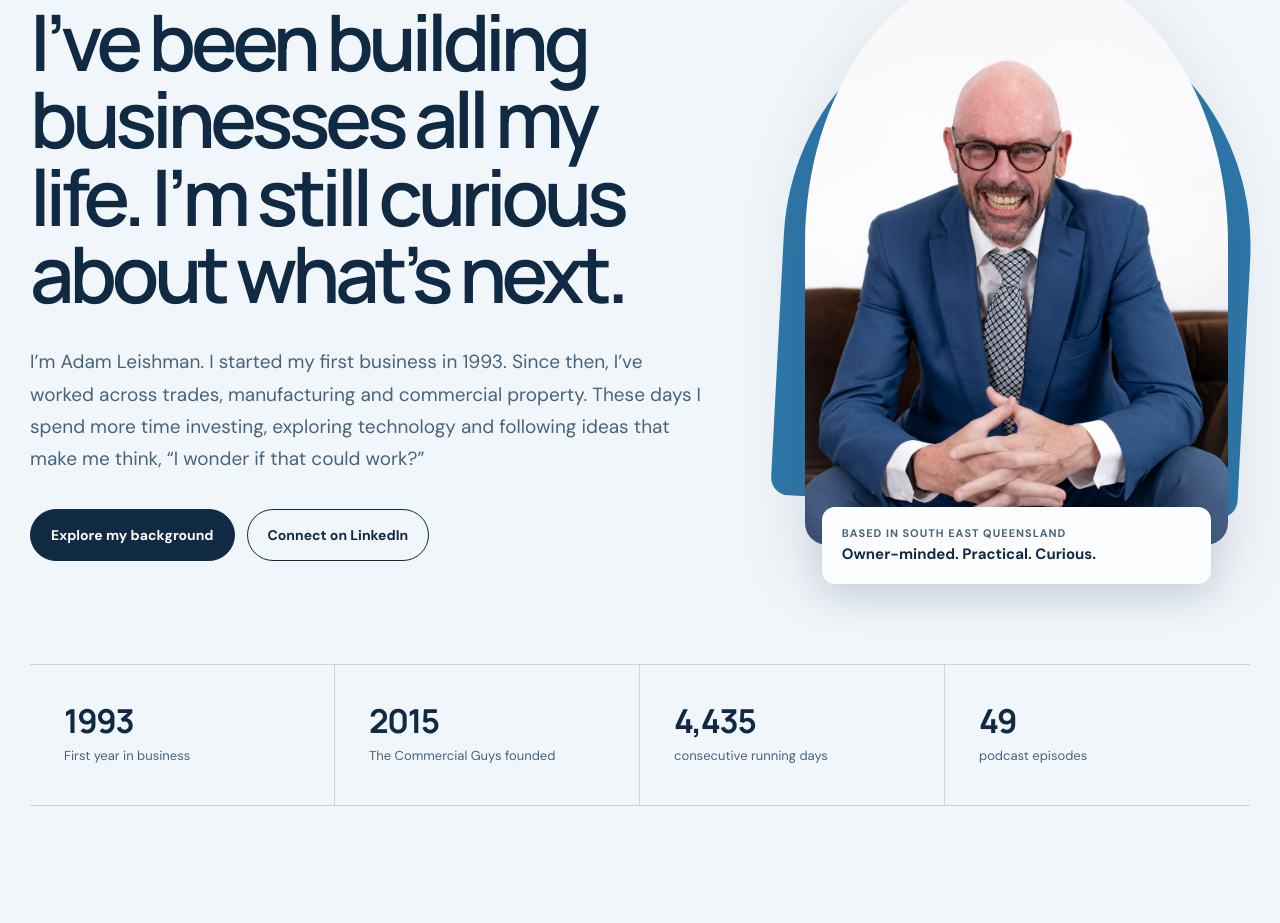
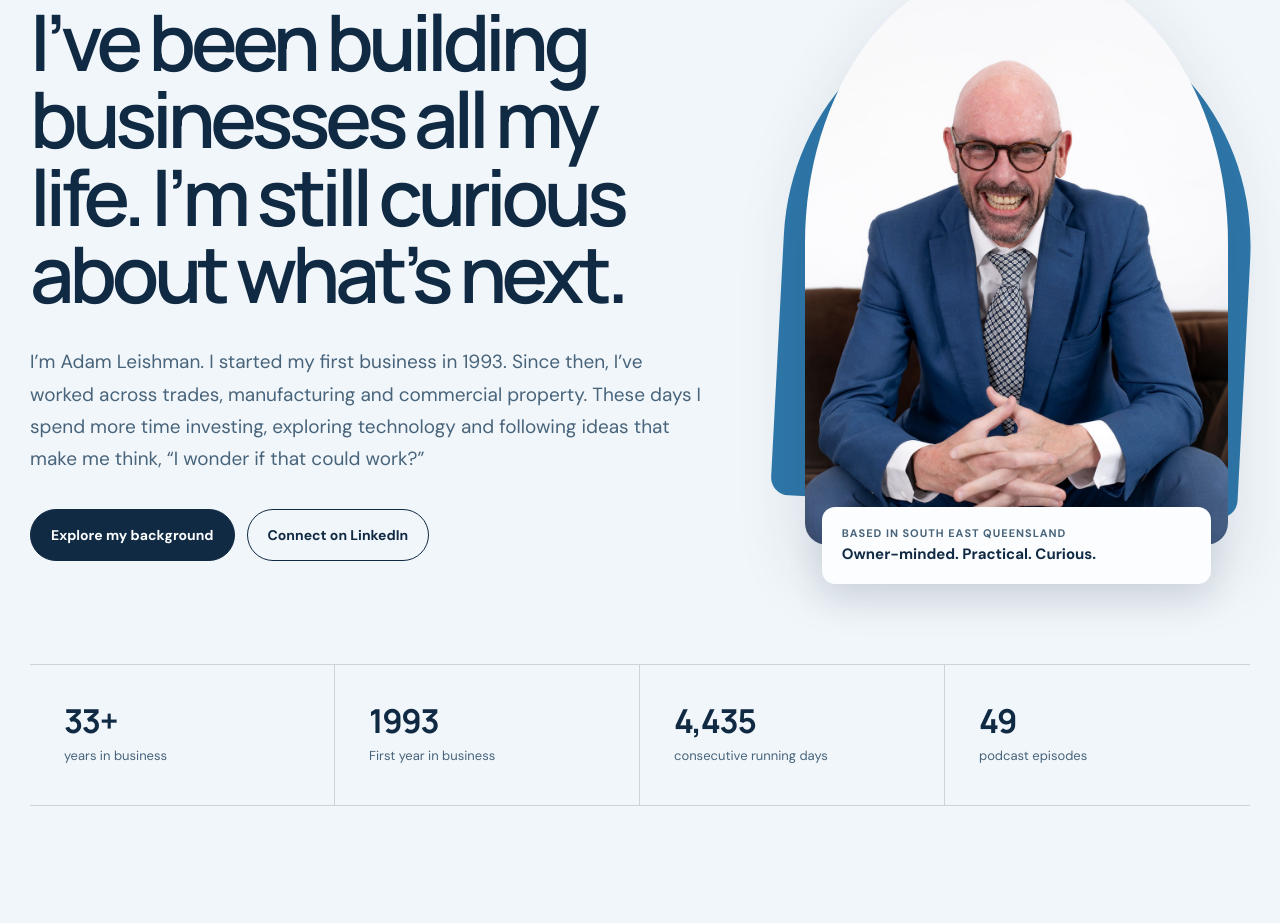
Before and after one commit to adamleishman/adam-leishman, a plain HTML site: page index.html in a window 1280 px wide. Shown: the part 227-1150 px from the top of the page. Drawn offline with Linux system fonts and the light colour scheme.

Commit message:
Restore 33+ and put 1993 in second milestone

```diff
--- a/index.html
+++ b/index.html
@@ -68,8 +68,8 @@
     </section>
 
     <section class="proof" aria-label="At a glance">
+      <div><strong>33+</strong><span>years in business</span></div>
       <div><strong>1993</strong><span>First year in business</span></div>
-      <div><strong>2015</strong><span>The Commercial Guys founded</span></div>
       <div><strong>4,435</strong><span>consecutive running days</span></div>
       <div><strong>49</strong><span>podcast episodes</span></div>
     </section>
```
